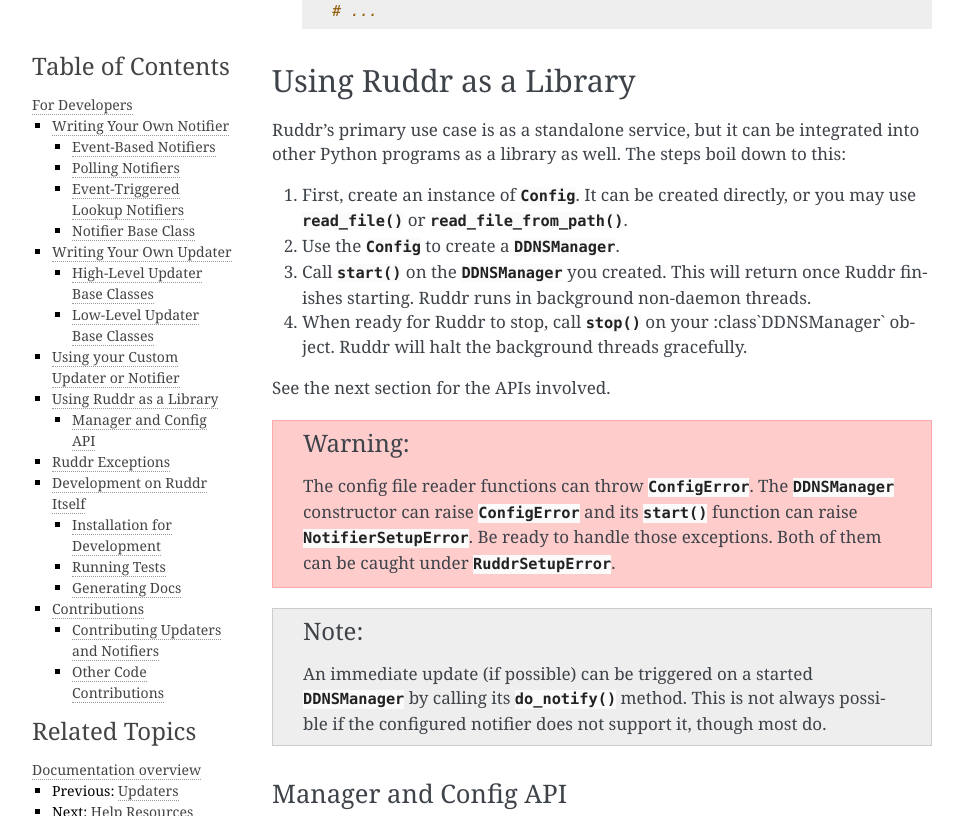
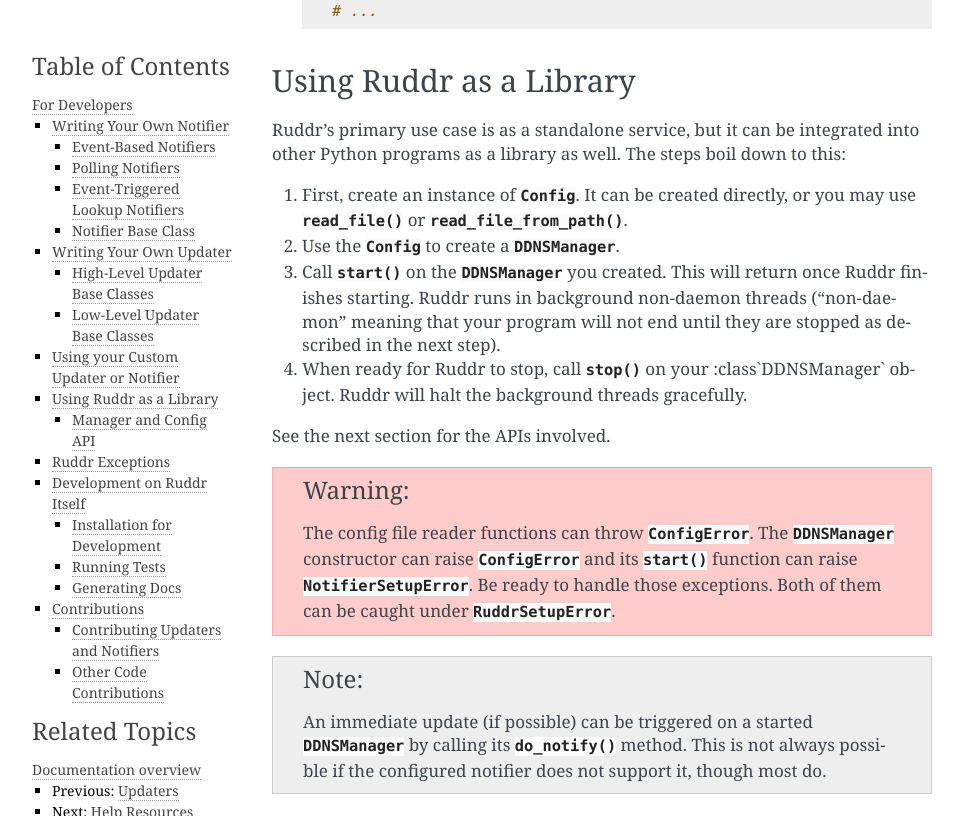
Before and after one commit to dominickpastore/ruddr, a Sphinx documentation site: the page built from docs/development.rst, in a window 1280 px wide and 900 px high, scrolled down 10373 px, cut to the strip 0-816 px from the top of the window. Shown: the whole strip, without its empty margins (148-1111 px from the left). Built offline with Sphinx 7.4.7, drawn with Linux system fonts in a browser that asks for light colours; some of the changed text lies outside the part shown.

Commit message:
Minor docs updates

```diff
--- a/docs/development.rst
+++ b/docs/development.rst
@@ -484,7 +480,8 @@
 
 3. Call :func:`~DDNSManager.start` on the :class:`DDNSManager` you created.
    This will return once Ruddr finishes starting. Ruddr runs in background
-   non-daemon threads.
+   non-daemon threads ("non-daemon" meaning that your program will not end
+   until they are stopped as described in the next step).
 
 4. When ready for Ruddr to stop, call :func:`~DDNSManager.stop` on your
    :class`DDNSManager` object. Ruddr will halt the background threads
@@ -574,8 +571,8 @@
 
 The documentation is available online at https://ruddr.dcpx.org/, but if you
 would like to generate a local copy (for reference or to preview changes),
-install the ``docs`` extra and build the docs in ``docs/`` as usual for
-Sphinx::
+install the ``docs`` extra (the ``dev`` extra includes the ``docs`` extra) and
+build the docs in ``docs/`` as usual for Sphinx::
 
     # Assuming you are in the git repo:
     pip install .[docs]
```
Also changed, not shown: other parts of docs/development.rst (+0 -4 lines).
